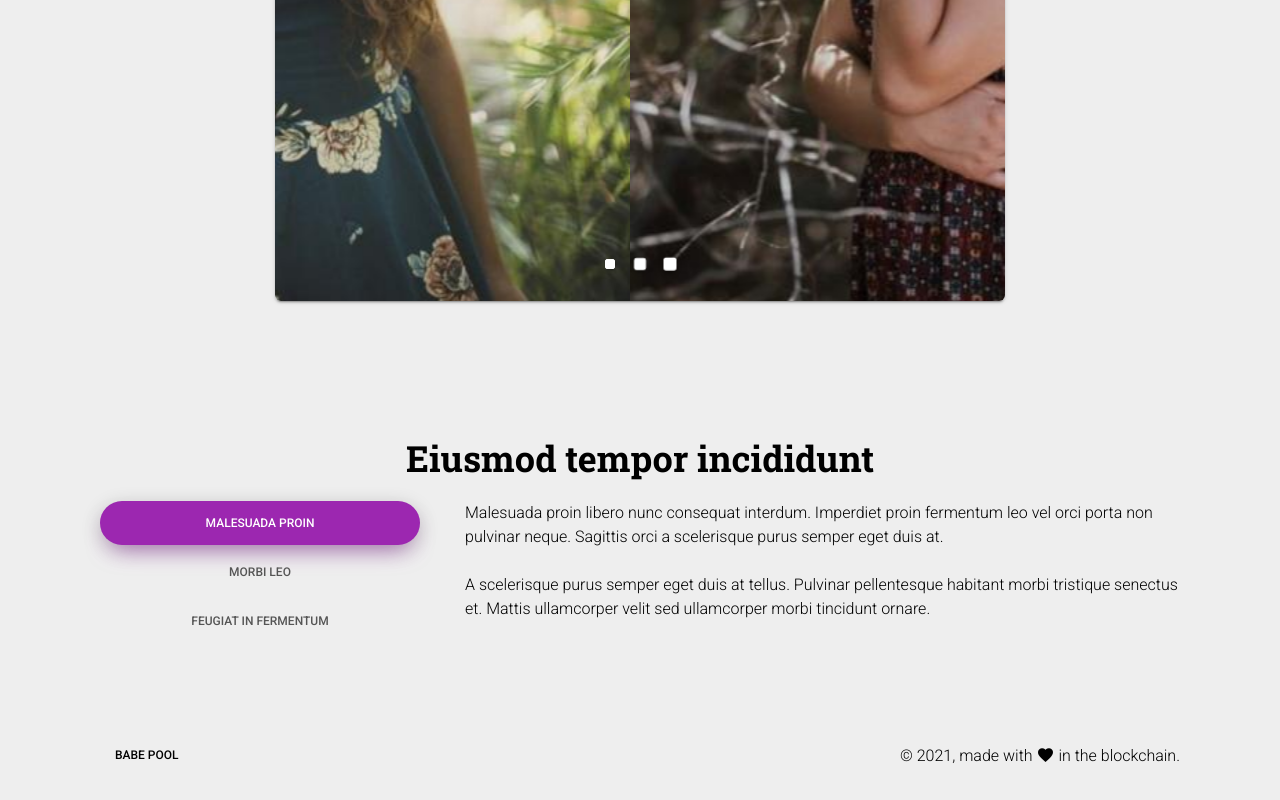
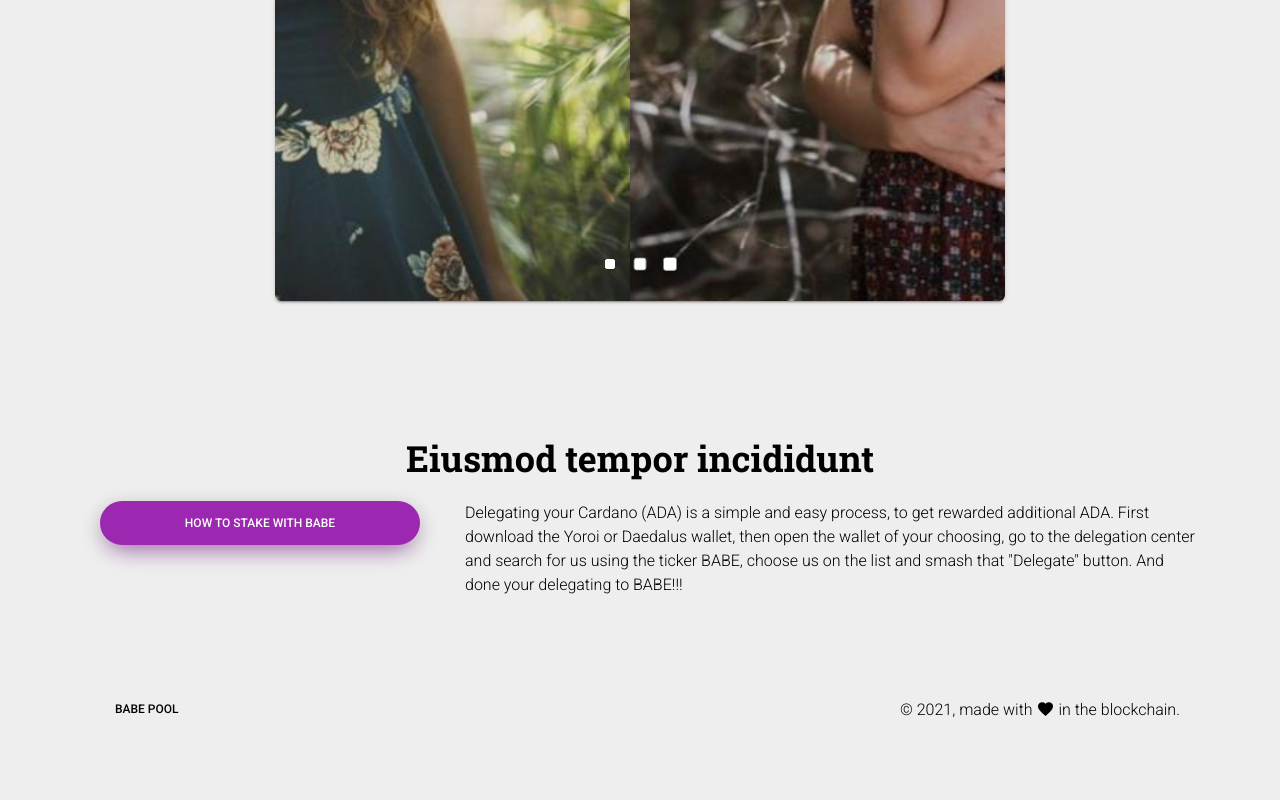
Before and after one commit to babepool/babepool.github.io, a website: page index.html in a window 1280 px wide. Shown: the part 2211-3011 px from the top of the page. Drawn offline with Linux system fonts and the light colour scheme; some packages are replaced by stand-ins of ours.

Commit message:
more changes

```diff
--- a/index.html
+++ b/index.html
@@ -186,23 +186,15 @@ Welcome to Babepool, my name is natalia, I'm from Las Vegas, NV,  USA. I aim to
         <div class="row">
           <div class="col-md-4">
             <ul class="nav nav-pills nav-pills-sucess flex-column">
-              <li class="nav-item"><a class="nav-link active" href="#tab1" data-toggle="tab">Malesuada proin</a></li>
-              <li class="nav-item"><a class="nav-link" href="#tab2" data-toggle="tab">Morbi leo</a></li>
-              <li class="nav-item"><a class="nav-link" href="#tab3" data-toggle="tab">Feugiat in fermentum</a></li>
+              <li class="nav-item"><a class="nav-link active" href="#tab1" data-toggle="tab">How to stake with BABE</a></li>
+
             </ul>
           </div>
           <div class="col-md-8">
             <div class="tab-content">
               <div class="tab-pane active" id="tab1">
-                Malesuada proin libero nunc consequat interdum. Imperdiet proin fermentum leo vel orci porta non pulvinar neque. Sagittis orci a scelerisque purus semper eget duis at.
-                <br><br>
-                A scelerisque purus semper eget duis at tellus. Pulvinar pellentesque habitant morbi tristique senectus et. Mattis ullamcorper velit sed ullamcorper morbi tincidunt ornare.
-              </div>
-              <div class="tab-pane" id="tab2">
-                Morbi leo urna molestie at elementum eu facilisis. Quis vel eros donec ac odio. Eu sem integer vitae justo. Faucibus interdum posuere lorem ipsum dolor sit amet consectetur. Dolor sed viverra ipsum nunc. Purus faucibus ornare suspendisse sed nisi. Mauris pellentesque pulvinar pellentesque habitant. Ut sem nulla pharetra diam sit. Euismod elementum nisi quis eleifend quam adipiscing vitae proin.
-              </div>
-              <div class="tab-pane" id="tab3">
-                Feugiat in fermentum posuere urna nec tincidunt praesent semper feugiat. Purus sit amet luctus venenatis lectus magna fringilla. Habitant morbi tristique senectus et netus et malesuada fames. Quam adipiscing vitae proin sagittis nisl rhoncus mattis. Aliquet sagittis id consectetur purus ut faucibus pulvinar elementum integer. Gravida dictum fusce ut placerat orci nulla pellentesque dignissim enim. Nibh cras pulvinar mattis nunc.
+                Delegating your Cardano (ADA) is a simple and easy process, to get rewarded additional ADA.
+                First download the Yoroi or Daedalus wallet, then open the wallet of your choosing, go to the delegation center and search for us using the ticker BABE, choose us on the list and smash that "Delegate" button. And done your delegating to BABE!!!
               </div>
             </div>
           </div>
```
